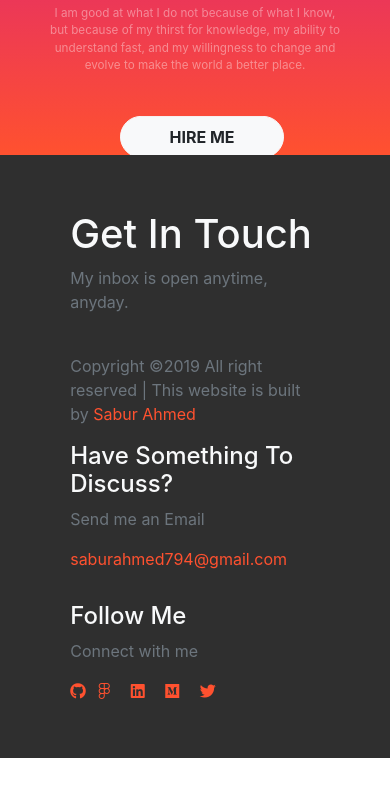
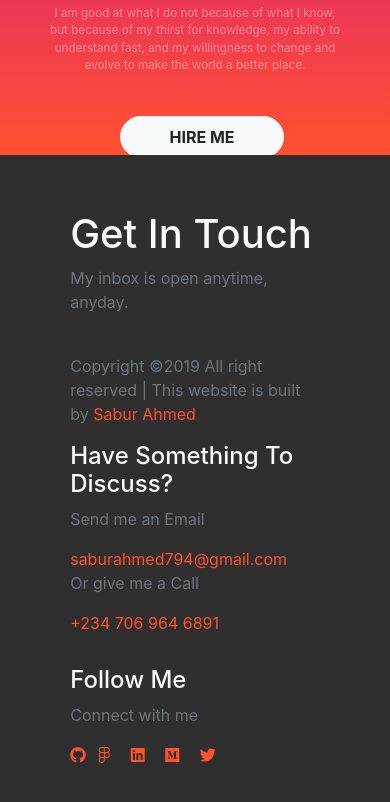
Before and after one commit to saburahmed/Personal-website, a plain HTML site: page index.html in a window 390 px wide. Shown: the part 7687-8489 px from the top of the page. Before the commit the page ends 8445 px from the top, so only its background shows below. Drawn offline with nearby package versions, Linux system fonts and the light colour scheme; a web font is replaced by a local one.

Commit message:
added phone number

```diff
--- a/index.html
+++ b/index.html
@@ -456,19 +456,10 @@
                     <h4 class="text-light">Have Something To Discuss?</h4>
                     <p class="text-muted">Send me an Email</p>
                     <a href="mailto: saburahmed794@gmail.com" class="mail-link"><span>saburahmed794@gmail.com</span></a>
-                    <!-- <form class="form-inline">
-                        <div class="col-pl-0">
-                            <div class="input-group pr-5">
-                                <input type="text" class="form-control bg-dark text-white" placeholder="Email">
-                                <div class="input-group-prepend">
-                                    <div class="input-group-text">
-                                        <i class="fas fa-arrow-right"></i>
-                                    </div>
-                                </div>
-                            </div>
-                        </div>
-                    </form> -->
+                    <p class="text-muted">Or give me a Call</p>
+                    <a href="tel: +2347069646891" class="mail-link"><span>+234 706 964 6891</span></a>
                 </div>
+
                 <div class="col-md-2 col-sm-12">
                     <h4 class="text-light">Follow Me</h4>
                     <p class="text-muted">Connect with me</p>
```
